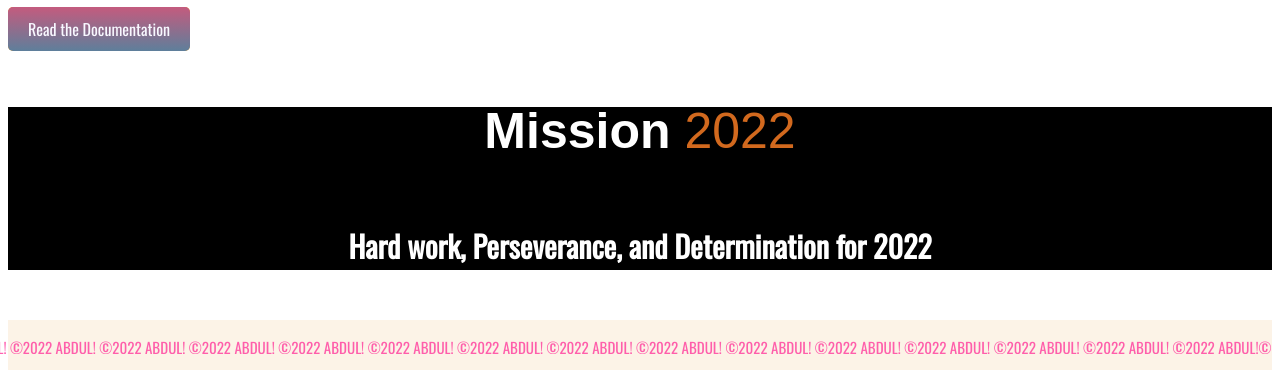
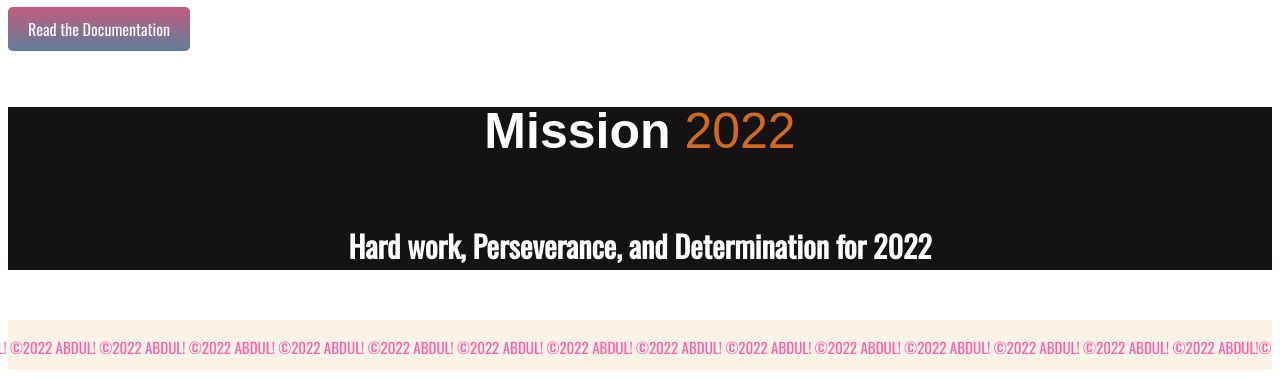
Before and after one commit to aqkiron/myfirst-assignment, a plain HTML site: page index.html in a window 1280 px wide. Shown: the part 1569-1947 px from the top of the page. Drawn offline with nearby package versions, Linux system fonts and the light colour scheme.

Commit message:
asignment

```diff
--- a/style.css
+++ b/style.css
@@ -136,6 +136,6 @@ footer {
         }
         }
 .footer-colour{
-    background-color: rgb(0, 0, 0);
+    background-color: rgb(20, 18, 18);
     line-height: 3em;
 }
```
